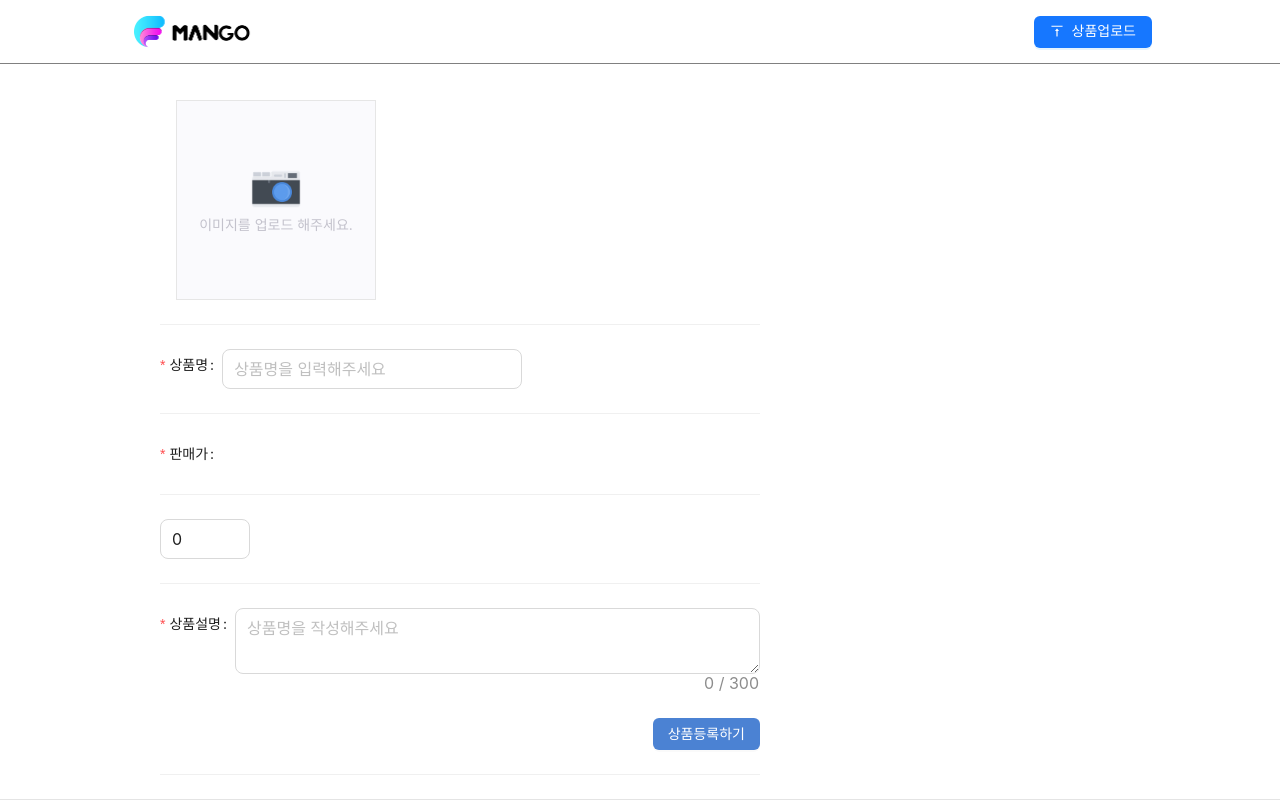
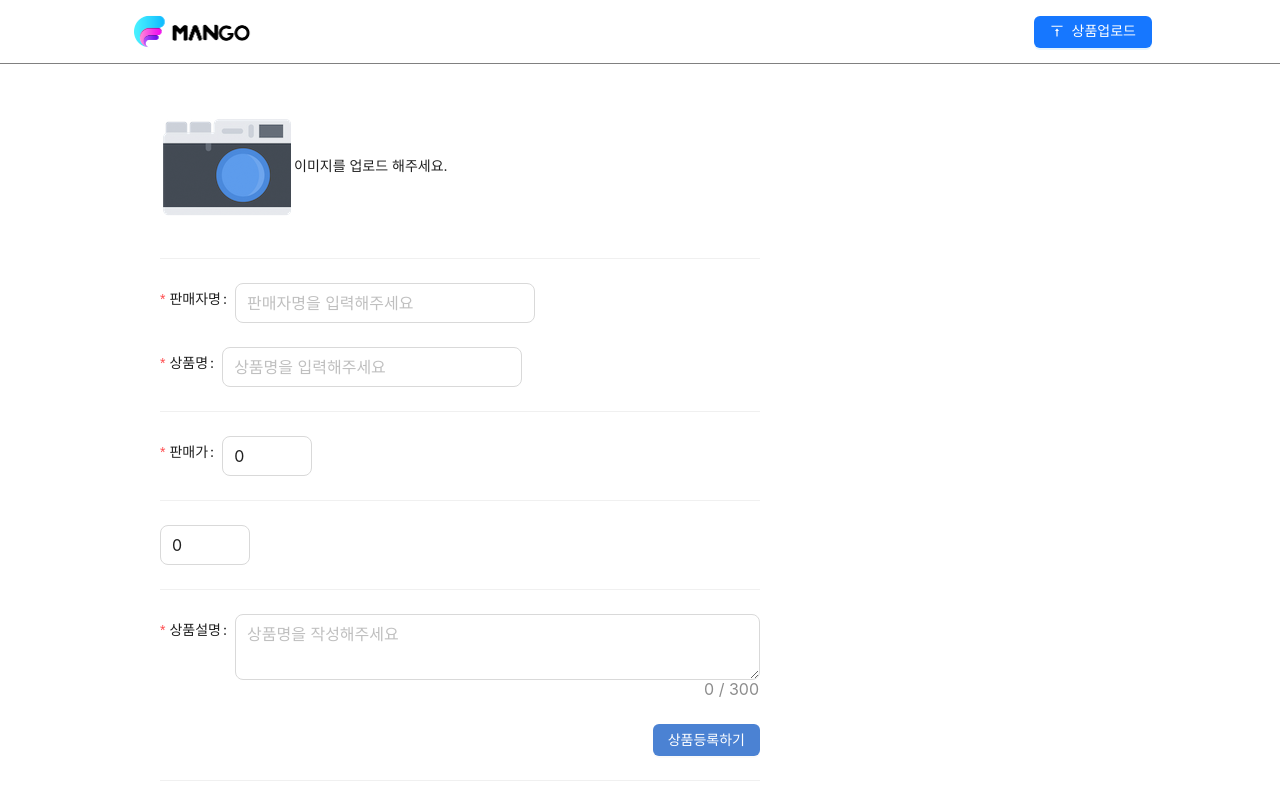
Before and after one commit to YoungBeomLee/react-mango-project, a React (Create React App) app: page /UploadPage in a window 1280 px wide. Shown: the top 800 px of the page. Built offline with nearby package versions, Linux system fonts and the light colour scheme.

Commit message:
23-03-17 업로드페이지 axios api_url

```diff
--- a/src/component/MainPage.js
+++ b/src/component/MainPage.js
@@ -1,6 +1,7 @@
 import React, { useState, useEffect } from "react";
 import { Link } from "react-router-dom";
 import "./MainPage.css";
+import {API_URL} from "./config/constants.js";
 import axios from "axios";
 import dayjs from "dayjs";
 import relativeTime from "dayjs/plugin/relativeTime";
@@ -8,9 +9,9 @@ dayjs.extend(relativeTime);
 function MainPage() {
   const [products, setProducts] = useState([]);
   useEffect(() => {
-    let url="http://localhost:8080/products"
+
     axios
-      .get(url)
+    .get(`${API_URL}/products/`)
       .then(function (result) {
         const products = result.data.product;
         setProducts(products);
--- a/src/component/ProductPage.js
+++ b/src/component/ProductPage.js
@@ -3,6 +3,7 @@ import { useParams, useNavigate } from "react-router-dom";
 import axios from "axios";
 import "./ProductPage.css";
 import dayjs from "dayjs";
+import {API_URL} from "./config/constants.js";
 
 
 const ProductPage = function () {
@@ -11,9 +12,9 @@ const ProductPage = function () {
   const [product, setProduct] = useState(null);
 
   useEffect(() => {
-    let url = `http://127.0.0.1:8080/products/${id}`;
+
     axios
-      .get(url)
+    .get(`${API_URL}/products/${id}`)
       .then(function (result) {
         setProduct(result.data.product);
       })
--- a/src/component/UploadPage.js
+++ b/src/component/UploadPage.js
@@ -1,42 +1,83 @@
-import React from "react";
+import React, { useState, useEffect } from "react";
+import { API_URL } from "./config/constants.js";
+import axios from "axios";
 import { Button, Checkbox, ConfigProvider, Form, Input, Upload, Divider, InputNumber, Textarea } from "antd";
+import { useNavigate } from "react-router-dom";
 import "./UploadPage.css";
 
 const { TextArea } = Input;
 
 const UploadPage = function () {
+  const [imageUrl, setImageUrl] = React.useState(null);
   const onFinish = function (val) {
     console.log(val);
+    axios
+      .post(`${API_URL}/products`, {
+        name: val.name,
+        description: val.description,
+        seller: val.seller,
+        price: parseInt(val.price),
+        imageUrl: imageUrl,
+      })
+      .then((result) => {
+        console.log(result);
+      })
+
+  };
+  const onChangeImage = function (info) {
+    if (info.file.status === "uploading") {
+      return;
+    }
+    if (info.file.status === "done") {
+      const response = info.file.response;
+      const imageUrl = response.imageUrl;
+      //파일 업로드가 완료 되면 setImageUrl 속성에 imageUrl 을 할당
+      setImageUrl(imageUrl);
+    }
   };
   return (
     <div id="upload-container">
       <ConfigProvider theme={{ token: { colorPrimary: "#ff0000" } }}>
         <Form name="upload" style={{ maxWidth: 600 }} onFinish={onFinish}>
           <Form.Item name="upload">
-            <div id="upload-img">
-              <img src="/images/icons/camera.png" alt="" />
-              <span>이미지를 업로드 해주세요.</span>
-            </div>
+            <Upload name="image" action={`${API_URL}/image`} listType="picture" showUploadList={false} onChange={onChangeImage}>
+              {imageUrl ? (
+                <img id="upload-img" src={`${API_URL}/${imageUrl}`} alt="" />
+              ) : (
+                <div id="upload-img-placeholder">
+                  <img src="/images/icons/camera.png" alt="" />
+                  <span>이미지를 업로드 해주세요.</span>
+                </div>
+              )}
+            </Upload>
           </Form.Item>
           <Divider></Divider>
-          <Form.Item label={<span className="upload-label">상품명</span>} name="product-name" rules={[{ required: true, message: "상품명 입력은 필수사항입니다." }]}>
+          <Form.Item label={<span className="upload-label">판매자명</span>} name="seller" rules={[{ required: true, message: "판매자명 입력은 필수사항입니다." }]}>
+            <Input className="upload-name" placeholder="판매자명을 입력해주세요" size="large" />
+          </Form.Item>
+
+          <Form.Item label={<span className="upload-label">상품명</span>} name="name" rules={[{ required: true, message: "상품명 입력은 필수사항입니다." }]}>
             <Input className="upload-name" placeholder="상품명을 입력해주세요" size="large" />
           </Form.Item>
           <Divider></Divider>
 
-          <Form.Item label={<span className="upload-price">판매가</span>} name="product-price" rules={[{ required: true, message: "판매가 입력은 필수사항입니다." }]}></Form.Item>
+          <Form.Item label={<span className="upload-price">판매가</span>} name="price" rules={[{ required: true, message: "판매가 입력은 필수사항입니다." }]}>
+            <InputNumber className="upload-price" size="large" min={0} defaultValue={0} />
+          </Form.Item>
           <Divider></Divider>
           <Form.Item>
             <InputNumber className="upload-price" min={0} defaultValue={0} size="large" />
           </Form.Item>
           <Divider></Divider>
 
-          <Form.Item label={<div className="upload-label">상품설명</div>} name="product-description" rules={[{ required: true, message: "상품설명은 필수입력사항입니다." }]}>
-            <TextArea
-              size="large" id="product-description" showCount maxLength={300} placeholder="상품명을 작성해주세요"
-            ></TextArea>
+          <Form.Item label={<div className="upload-label">상품설명</div>} name="description" rules={[{ required: true, message: "상품설명은 필수입력사항입니다." }]}>
+            <TextArea size="large" id="product-description" showCount maxLength={300} placeholder="상품명을 작성해주세요"></TextArea>
           </Form.Item>
-          <Form.Item><Button id="submit-button" htmlType="submit">상품등록하기</Button></Form.Item>
+          <Form.Item>
+            <Button id="submit-button" htmlType="submit">
+              상품등록하기
+            </Button>
+          </Form.Item>
           <Divider></Divider>
 
           {/* <Form.Item label="Username" name="userName" rules={[{ required: true, message: "필수입력속성입니다" }]}>
--- /dev/null
+++ b/src/component/config/constants.js
@@ -0,0 +1 @@
+export const API_URL = "http://localhost:8080";
```
